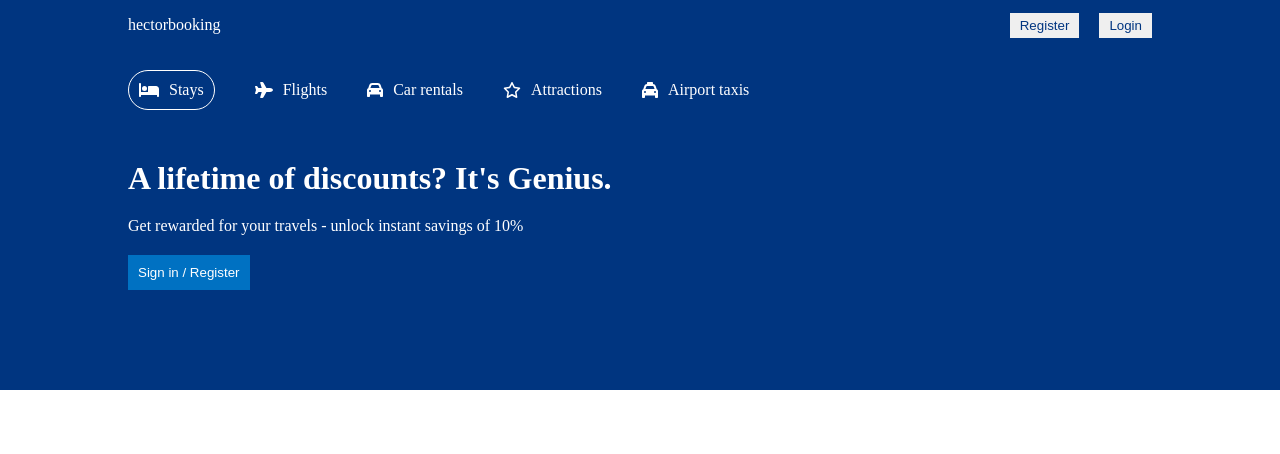
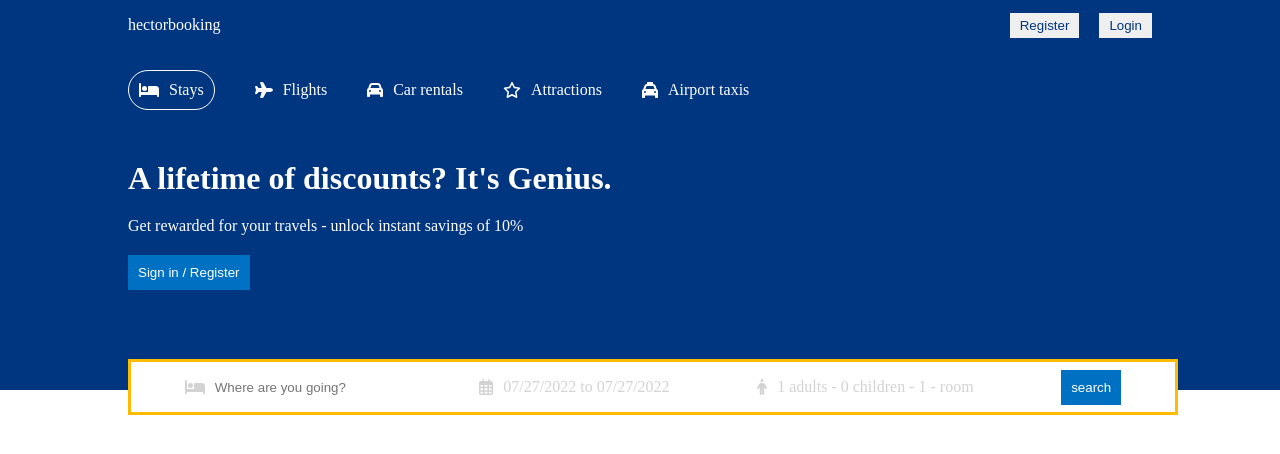
Before and after one commit to sir-hector/booking-react, a React (Create React App) app: page / in a window 1280 px wide. Shown: the top 454 px of the page. Built offline with nearby package versions, Linux system fonts and the light colour scheme.

Commit message:
complete header component

```diff
--- a/package.json
+++ b/package.json
@@ -10,7 +10,9 @@
     "@testing-library/jest-dom": "^5.16.4",
     "@testing-library/react": "^13.3.0",
     "@testing-library/user-event": "^13.5.0",
+    "date-fns": "^2.29.1",
     "react": "^18.2.0",
+    "react-date-range": "^1.4.0",
     "react-dom": "^18.2.0",
     "react-router-dom": "^6.3.0",
     "react-scripts": "5.0.1",
--- a/src/components/header/Header.jsx
+++ b/src/components/header/Header.jsx
@@ -1,14 +1,38 @@
-import React from 'react'
+import React, { useState } from 'react'
 import './header.css'
 import { FontAwesomeIcon } from '@fortawesome/react-fontawesome'
-import { faBed, faCar, faPlane, faTaxi } from '@fortawesome/free-solid-svg-icons'
-import { faStar } from '@fortawesome/free-regular-svg-icons'
+import { faBed, faCar, faPerson, faPlane, faTaxi } from '@fortawesome/free-solid-svg-icons'
+import { faCalendarDays, faStar } from '@fortawesome/free-regular-svg-icons'
+import { DateRange } from 'react-date-range'
+import 'react-date-range/dist/styles.css'; // main style file
+import 'react-date-range/dist/theme/default.css'; // theme css file
+import { format } from 'date-fns'
 
-const Header = () => {
+const Header = ({type}) => {
+    const [openDate, setOpenDate] = useState(false)
+    const [date, setDate] = useState([{
+        startDate: new Date(),
+        endDate: new Date(),
+        key: "selection"
+    }]);
+    const [openOptions, setOpenOptions] = useState(false)
+    const [options, setOptions] = useState({
+        adults: 1,
+        children: 0,
+        room: 1,
+    })
+    const handleOption = (name, operation) => {
+        setOptions((prev)=>{
+            return {
+                ...prev,
+                [name]: operation === 'i' ? options[name] + 1 : options[name] -1,
+            }
+        })
+    }
+
     return (
         <div className='header'>
-            <div className="headerContainer">
-
+            <div className={type ==='list' ? 'headerContainer listMode' : 'headerContainer'}>
                 <div className="headerList">
                     <div className="headerListItem active">
                         <FontAwesomeIcon icon={faBed} />
@@ -31,14 +55,56 @@
                         <span>Airport taxis</span>
                     </div>
                 </div>
-                <h1 className="headerTitle">A lifetime of discounts? It's Genius.</h1>
+
+                { type !=='list' && <><h1 className="headerTitle">A lifetime of discounts? It's Genius.</h1>
                 <p className="headerDescription">
                     Get rewarded for your travels - unlock instant savings of 10%
                 </p>
                 <button className='headerBtn'>Sign in / Register</button>
                 <div className="headerSearch">
-
-                </div>
+                    <div className="headerSearchItem">
+                        <FontAwesomeIcon icon={faBed} className='headerIcon' />
+                        <input type="text" placeholder='Where are you going?' className='headerSearchInput' />
+                    </div>
+                    <div className="headerSearchItem">
+                        <FontAwesomeIcon icon={faCalendarDays} className='headerIcon' />
+                        <span onClick={() => setOpenDate(!openDate)} className='headerSearchText'>{`${format(date[0].startDate, "MM/dd/yyyy")} to ${format(date[0].endDate, "MM/dd/yyyy")} `}</span>
+                        {openDate && <DateRange editableDateInputs={true} onChange={item => setDate([item.selection])} moveRangeOnFirstSelection={false} ranges={date} className="date" />}
+                    </div>
+                    <div className="headerSearchItem">
+                        <FontAwesomeIcon icon={faPerson} className='headerIcon' />
+                        <span onClick={()=>setOpenOptions(!openOptions)} className='headerSearchText'>{`${options.adults} adults - ${options.children} children - ${options.room} - room`}</span>
+                        {openOptions && <div className="options">
+                            <div className="optionItem">
+                                <span className="optionText">Adults</span>
+                                <div className="optionCounter">
+                                    <button className="optionCounterButton" onClick={()=>handleOption("adults", "d")} disabled={options.adults <= 1}>-</button>
+                                    <span >{options.adults}</span>
+                                    <button className="optionCounterButton" onClick={()=>handleOption("adults", "i")}>+</button>
+                                </div>
+                            </div>
+                            <div className="optionItem">
+                                <span className="optionText">Children</span>
+                                <div className="optionCounter">
+                                    <button className="optionCounterButton" onClick={()=>handleOption("children", "d")} disabled={options.children <= 0}>-</button>
+                                    <span >{options.children}</span>
+                                    <button className="optionCounterButton" onClick={()=>handleOption("children", "i")}>+</button>
+                                </div>
+                            </div>
+                            <div className="optionItem">
+                                <span className="optionText">Room</span>
+                                <div className="optionCounter">
+                                    <button className="optionCounterButton" onClick={()=>handleOption("room", "d")} disabled={options.room <= 1}>-</button>
+                                    <span >{options.room}</span>
+                                    <button className="optionCounterButton" onClick={()=>handleOption("room", "i")}>+</button>
+                                </div>
+                            </div>
+                        </div>}
+                    </div>
+                    <div className="headerSearchItem">
+                        <button className="headerBtn">search</button>
+                    </div>
+                </div></>}
             </div>
         </div>
     )
--- a/src/components/header/header.css
+++ b/src/components/header/header.css
@@ -3,12 +3,16 @@
     color: white;
     display: flex;
     justify-content: center;
+    position: relative;
 }
 
 .headerContainer {
     width: 100%;
     max-width: 1024px;
     margin: 20px 0px 100px 0px;
+}
+.headerContainer.listMode {
+    margin: 20px 0px 0px 0px;
 }
 
 .headerList {
@@ -40,3 +44,81 @@
     padding: 10px;
     cursor: pointer;
 }
+
+.headerSearch {
+    background-color: white;
+    height: 30px;
+    border: 3px solid #febb02;
+    display: flex;
+    align-items: center;
+    justify-content: space-around;
+    padding: 10px;
+    position: absolute;
+    bottom: -25px;
+    width: 100%;
+    max-width: 1024px;
+
+}
+
+.headerIcon {
+    color: lightgray;
+}
+
+.headerSearchItem {
+    display: flex;
+    align-items: center;
+    gap: 10px;
+}
+
+.headerSearchInput {
+    outline: none;
+    border: none;
+}
+
+.headerSearchText {
+    color: lightgrey;
+    cursor: pointer
+}
+
+.date {
+    position: absolute;
+    top: 50px
+}
+
+.options {
+    position: absolute;
+    top: 50px;
+    background-color: white;
+    color: gray;
+    border-radius: 5px;
+    box-shadow: 0px 0px 10px -5px rgba(0,0,0,0.4);
+    -webkit-box-shadow: 0px 0px 10px -5px rgba(0,0,0,0.4);
+}
+
+.optionItem {
+    width: 200px;
+    display: flex;
+    justify-content: space-between;
+    margin: 10px;
+}
+
+.optionCounter{
+    display: flex;
+    align-items: center;
+    gap: 10px;
+    font-size: 12px;
+    color: black;
+}
+
+.optionCounterButton{
+    width: 30px;
+    height: 30px;
+    border: 1px solid #0071c2;
+    color: #0071c2;
+    cursor: pointer;
+    background-color: white;
+}
+
+.optionCounterButton:disabled {
+    cursor: not-allowed;
+}
--- a/src/pages/list/List.jsx
+++ b/src/pages/list/List.jsx
@@ -1,8 +1,10 @@
 import React from 'react'
+import Header from '../../components/header/Header'
+import Navbar from '../../components/navbar/Navbar'
 
 const List = () => {
   return (
-    <div>List</div>
+    <div><Navbar/><Header type="list"/></div>
   )
 }
 
```
Also changed, not shown: 1 other file (tests, documents, lock files or other folders).
